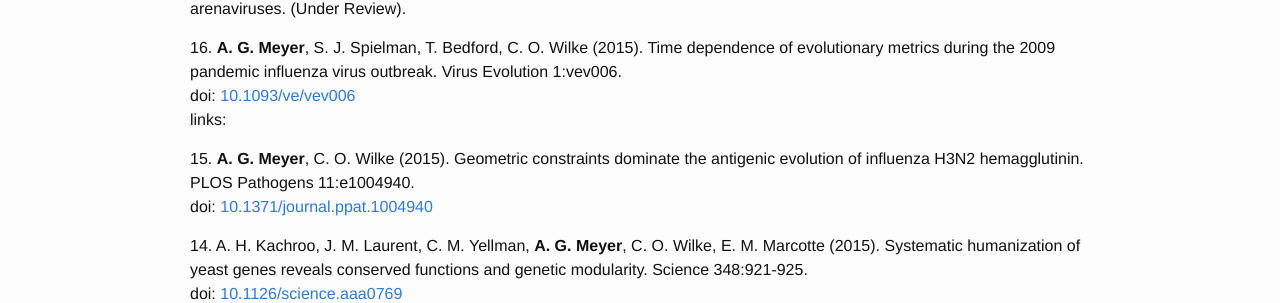
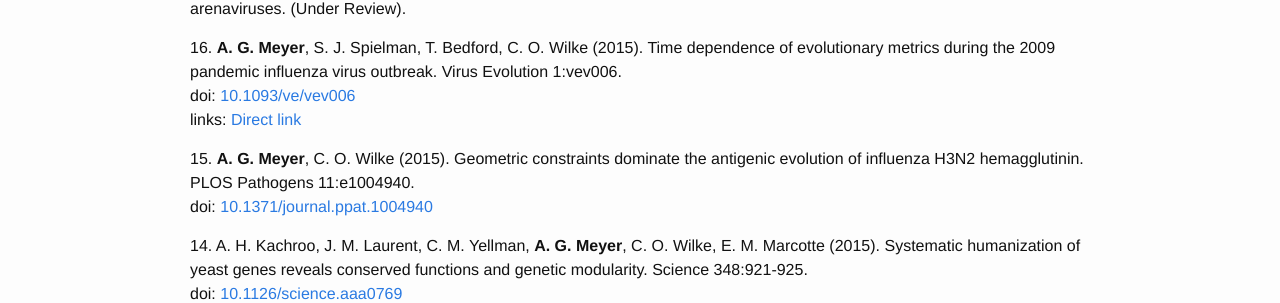
Before and after one commit to ausmeyer/ausmeyer.github.io, a Jekyll site: the page built from publications.html, in a window 1280 px wide and 900 px high. Shown: the part 329-632 px from the top of the window. Built offline with Jekyll 4.4.1, drawn with Linux system fonts in a browser that asks for light colours.

Commit message:
Adding link because doi is broken.

```diff
--- a/_data/peer_review.yml
+++ b/_data/peer_review.yml
@@ -16,6 +16,7 @@
   ref: "Virus Evolution 1:vev006"
   doi: 10.1093/ve/vev006
   link: "http://ve.oxfordjournals.org/content/1/1/vev006"
+  text: "Direct link"
 
 - author: <b>A. G. Meyer</b>, C. O. Wilke
   year: 2015
```
